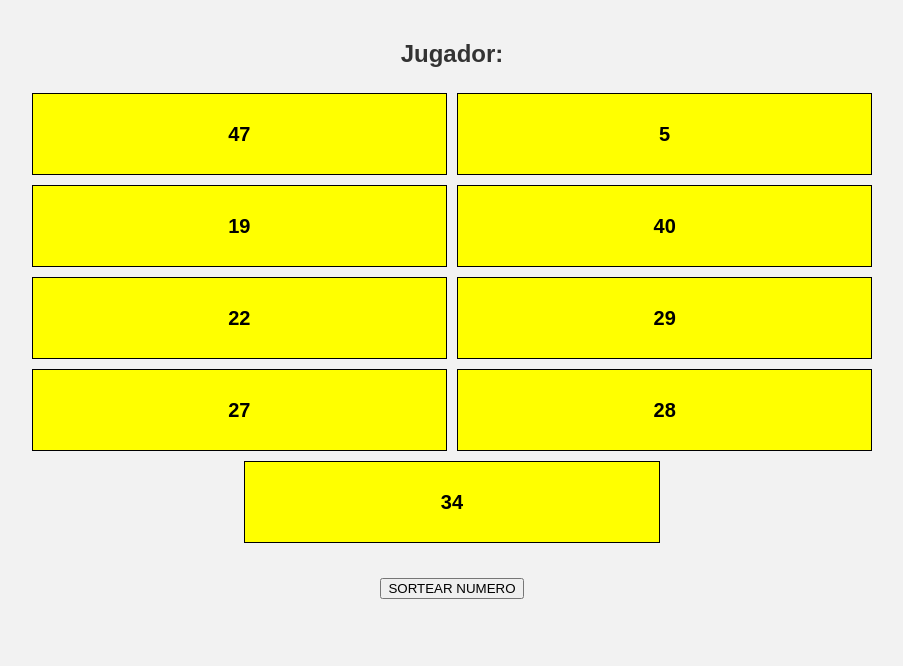
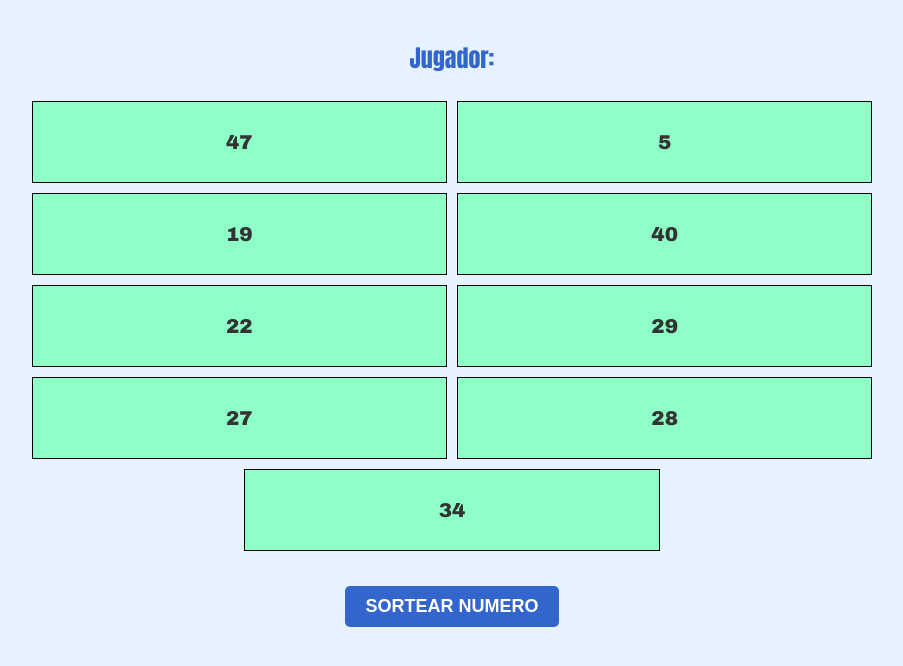
Before and after one commit to andreapintoc/MICROPROYECTOandreapinto, a plain HTML site: page index.html in a window 1280 px wide. Both pictures are taken after a click on the button "EMPEZAR". Shown: the whole page, without its empty margins (188-1091 px from the left). Drawn offline with Linux system fonts and the light colour scheme.

Commit message:
Update styles.css

```diff
--- a/styles.css
+++ b/styles.css
@@ -1,16 +1,17 @@
-
 body {
-  font-family: Arial, sans-serif;
-  background-color: #f2f2f2;
+  font-family: "Arial Black", sans-serif;
+  background-color: #e6f2ff;
   margin: 0;
   padding: 20px;
   text-align: center;
 }
 
 h1, h2 {
-  color: #333;
+  color: #3366cc;
+  font-family: Impact, sans-serif;
 }
 
+/* Estilos para el menú principal */
 #main-menu {
   display: flex;
   flex-direction: column;
@@ -20,7 +21,6 @@ h1, h2 {
 #main-menu label, #main-menu select, #main-menu button {
   margin: 10px;
 }
-
 #game-board {
   display: flex;
   flex-direction: column;
@@ -29,10 +29,20 @@ h1, h2 {
 
 #game-board h2 {
   margin-top: 20px;
+  color: #3366cc;
+  font-family: Impact, sans-serif;
 }
 
 #game-board button {
   margin-top: 20px;
+  background-color: #3366cc;
+  color: white;
+  border: none;
+  padding: 10px 20px;
+  font-size: 18px;
+  font-weight: bold;
+  border-radius: 5px;
+  cursor: pointer;
 }
 
 #card-container {
@@ -55,16 +65,20 @@ h1, h2 {
   background-color: white;
   font-weight: bold;
   font-size: 20px;
+  color: #333;
 }
 
 .highlight {
-  background-color: yellow;
+  background-color: rgb(142, 255, 198);
 }
 
 .player-name {
   margin-bottom: 10px;
+  color: #3366cc;
+  font-family: Impact, sans-serif;
 }
 
+/* Estilos para pantallas pequeñas */
 @media only screen and (max-width: 768px) {
   #main-menu label, #main-menu select, #main-menu button {
     width: 80%;
@@ -78,6 +92,6 @@ h1, h2 {
     width: 60px;
     height: 60px;
     line-height: 60px;
-    font-size: 16px;
+    font-size: 16px
   }
 }
```
